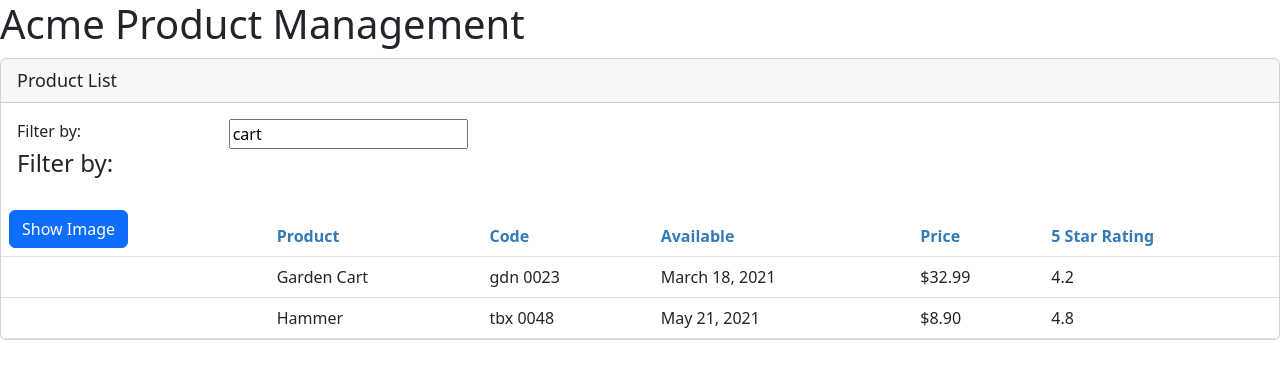
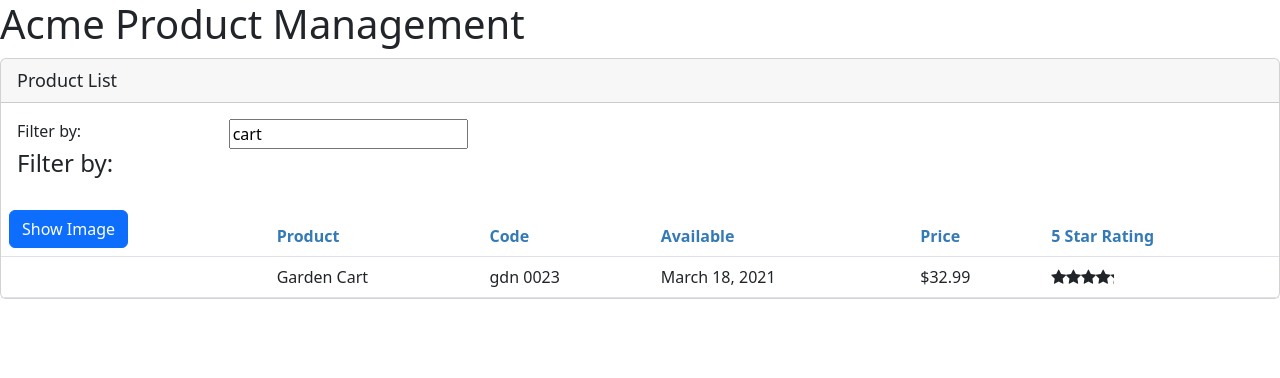
Before and after one commit to foureverhh/angular_get_started_plural_sight_2022, an Angular app: page / in a window 1280 px wide. Shown: the top 378 px of the page. Built offline with nearby package versions, Linux system fonts and the light colour scheme.

Commit message:
comments with star on star.component

```diff
--- a/src/app/app.module.ts
+++ b/src/app/app.module.ts
@@ -6,12 +6,14 @@ import { AppRoutingModule } from './app-routing.module';
 import { AppComponent } from './app.component';
 import { ProductListComponent } from './products/product-list/product-list.component';
 import { ConvertToSpacePipe } from './pipes/convert-to-space.pipe';
+import { StarComponent } from './shared/star/star.component';
 
 @NgModule({
   declarations: [
     AppComponent,
     ProductListComponent,
-    ConvertToSpacePipe
+    ConvertToSpacePipe,
+    StarComponent
   ],
   imports: [
     BrowserModule,
--- a/src/app/products/product-list/product-list.component.html
+++ b/src/app/products/product-list/product-list.component.html
@@ -34,7 +34,7 @@
                 </tr>
             </thead>
             <tbody>
-                <tr *ngFor="let product of products; let i = index">
+                <tr *ngFor="let product of filteredProducts; let i = index">
                     <td>
                       <img *ngIf="showImage"
                         [src]="product.imageUrl"
@@ -48,7 +48,10 @@
                     <td>{{product.productCode | lowercase | convertToSpace: '-' }}</td>
                     <td>{{product.releaseDate}}</td>
                     <td>{{product.price | currency: 'USD' : 'symbol': '1.2-2'}}</td>
-                    <td>{{product.starRating}}</td>
+                    <!--<td>{{product.starRating}}</td>-->
+                    <td>
+                        <app-star [rating]="product.starRating" (notify)="userRating($event)"></app-star>
+                    </td>
                 </tr>
             </tbody>
         </table>
--- a/src/app/products/product-list/product-list.component.ts
+++ b/src/app/products/product-list/product-list.component.ts
@@ -14,6 +14,7 @@ export class ProductListComponent implements OnInit {
   showImage: boolean = false;
   // listFilter: string = 'cart';
   private _listFilter: string = '';
+  filteredProducts: IProduct[] = [];
 
   ngOnInit(): void {
     this.listFilter = 'cart';
@@ -25,7 +26,8 @@ export class ProductListComponent implements OnInit {
 
   set listFilter(value: string) {
     this._listFilter = value;
-    console.log("In setter", value)
+    console.log("In setter", value);
+    this.filteredProducts = this.performFilter(value);
   }
 
   products: IProduct[] = [
@@ -52,11 +54,15 @@ export class ProductListComponent implements OnInit {
   ];
   constructor() { }
 
-
-
-
+  performFilter(value:string): IProduct[] {
+    return this.products.filter(p => p.productName.toLowerCase().includes(value.toLowerCase()));
+  }
 
   toggleImage() {
     this.showImage = !this.showImage;
   }
+
+  userRating(message: any) {
+    console.log(message);
+  }
 }
--- /dev/null
+++ b/src/app/shared/star/star.component.html
@@ -0,0 +1,13 @@
+<div class="crop"
+    [style.width.px]="cropWidth"
+    [title]="rating"
+    (click)="onClick()"
+    >
+    <div style="width:75px">
+        <span class="fa fa-star"></span>
+        <span class="fa fa-star"></span>
+        <span class="fa fa-star"></span>
+        <span class="fa fa-star"></span>
+        <span class="fa fa-star"></span>
+    </div>
+</div>
--- /dev/null
+++ b/src/app/shared/star/star.component.scss
@@ -0,0 +1,7 @@
+.crop {
+    overflow: hidden;
+}
+
+div {
+    cursor: pointer;
+}
--- /dev/null
+++ b/src/app/shared/star/star.component.ts
@@ -0,0 +1,26 @@
+import { Component, EventEmitter, Input, OnChanges, OnInit, Output, SimpleChanges } from '@angular/core';
+
+
+@Component({
+  selector: 'app-star',
+  templateUrl: './star.component.html',
+  styleUrls: ['./star.component.scss']
+})
+export class StarComponent implements OnInit, OnChanges {
+  cropWidth:number = 75;
+  @Input() rating:number = 0;
+  @Output() notify: EventEmitter<string> = new EventEmitter<string>();
+  constructor() { }
+
+  ngOnChanges(changes: SimpleChanges): void {
+    this.cropWidth = this.rating * 75/5;
+  }
+
+  ngOnInit(): void {
+  }
+
+  onClick() {
+    console.log(`The rating ${this.rating} was clicked!`);
+    this.notify.emit(`${this.rating}`);
+  }
+}
```
Also changed, not shown: 1 other file (tests, documents, lock files or other folders).
